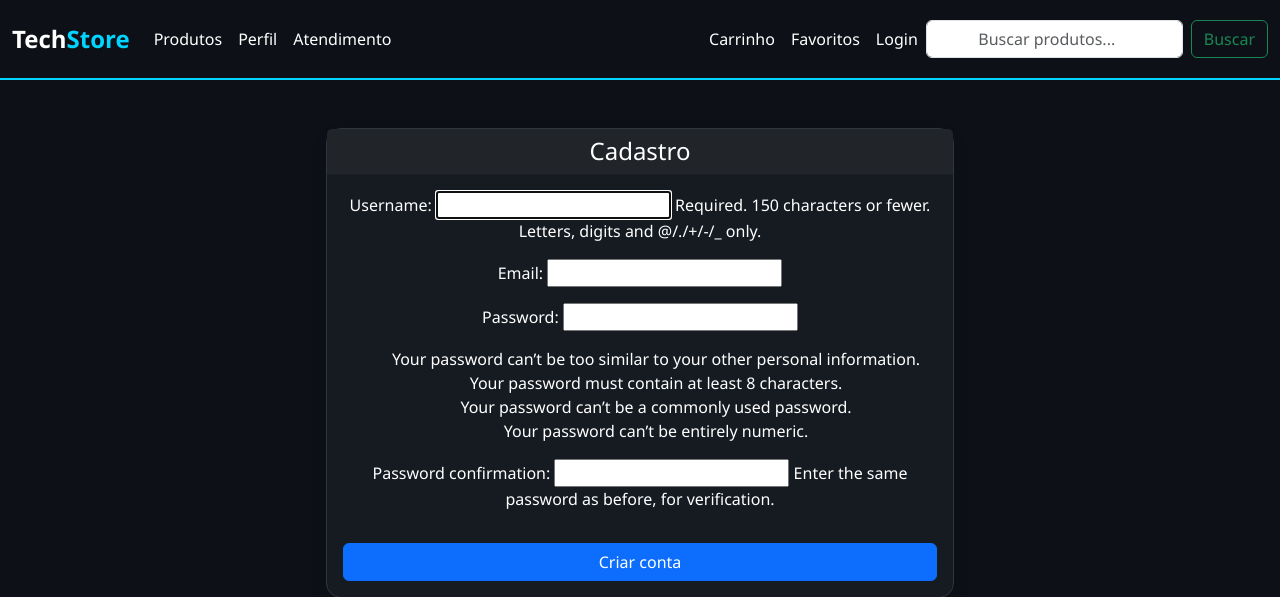
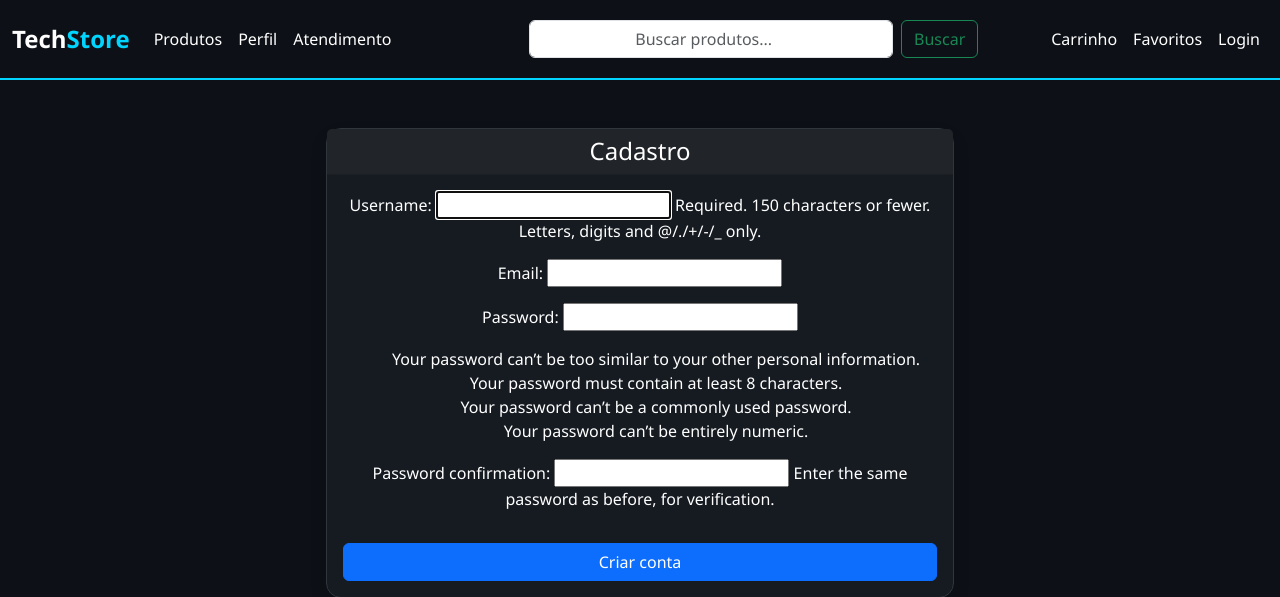
Before and after one commit to YgorDavid/Projeto-Final-TechStore, a Django app: page /cadastro/ in a window 1280 px wide. Shown: the top 597 px of the page. Run offline with Django 5.2, Linux system fonts and the light colour scheme.

Commit message:
Mudança na Navbar

```diff
--- a/app/templates/base.html
+++ b/app/templates/base.html
@@ -6,7 +6,6 @@
     <meta charset="UTF-8">
     <meta name="viewport" content="width=device-width, initial-scale=1.0">
     <title>TechStore | Sua Loja de Tecnologia</title>
-    <!-- Ajustei a versão do Bootstrap para uma estável para evitar erros de CSS -->
     <link href="https://cdn.jsdelivr.net/npm/bootstrap@5.3.0/dist/css/bootstrap.min.css" rel="stylesheet">
     <link rel="stylesheet" href="{% static 'style.css' %}">
 </head>
@@ -27,6 +26,11 @@
                         <li class="nav-item"><a class="nav-link" href="#">Atendimento</a></li>
                     </ul>
 
+                    <form class="d-flex mx-auto" role="search" style="width: 40%;">
+                        <input class="form-control me-2" type="search" placeholder="Buscar produtos..." aria-label="Search" />
+                        <button class="btn btn-outline-success" type="submit">Buscar</button>
+                    </form>
+
                     <ul class="navbar-nav">
                         <li class="nav-item"><a class="nav-link" href="#">Carrinho</a></li>
                         <li class="nav-item"><a class="nav-link" href="#">Favoritos</a></li>
@@ -38,10 +42,6 @@
                             {% endif %}
                         </li>
                     </ul>
-                    <form class="d-flex" role="search">
-                        <input class="form-control me-2" type="search" placeholder="Buscar produtos..." aria-label="Search" />
-                        <button class="btn btn-outline-success" type="submit">Buscar</button>
-                    </form>
                 </div>
             </div>
         </nav>
@@ -49,7 +49,7 @@
 
     <main>
         {% block content %}
-        <!-- Seu login.html entrará aqui automaticamente -->
+
         {% endblock %}
     </main>
 
```
